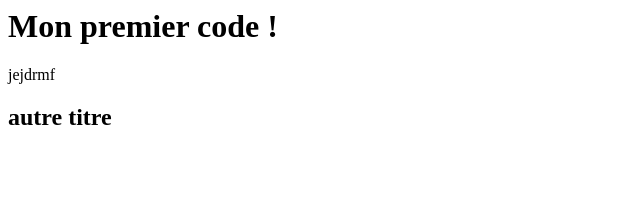
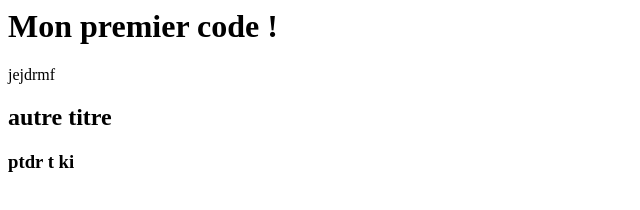
Before and after one commit to MathildeMertz/Premier-depot, a plain HTML site: page index.html in a window 1280 px wide. Shown: the full height of the page, 0-640 px from the left. Drawn offline with Linux system fonts and the light colour scheme.

Commit message:
ajout texte 3

```diff
--- a/index.html
+++ b/index.html
@@ -1,3 +1,4 @@
 <h1>Mon premier code !</h1>
 <p>jejdrmf</p>
 <h2> autre titre </h2>
+<h3> ptdr t ki </h3>
```
